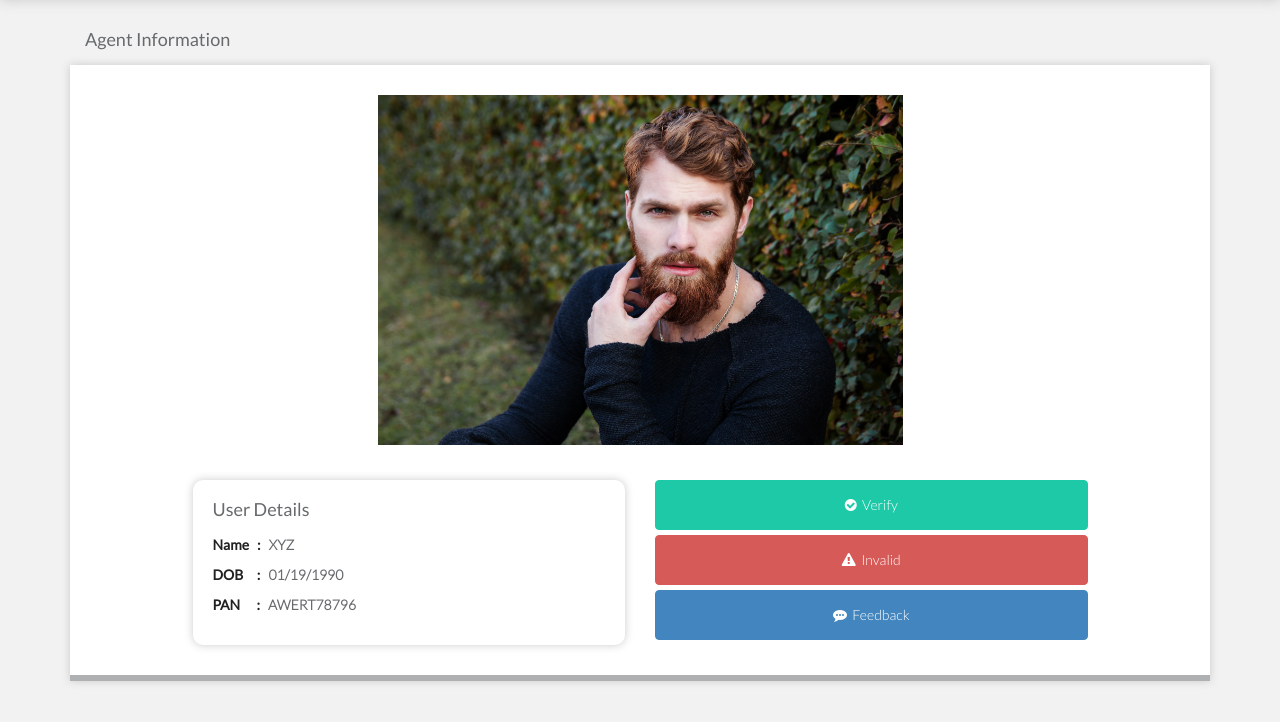
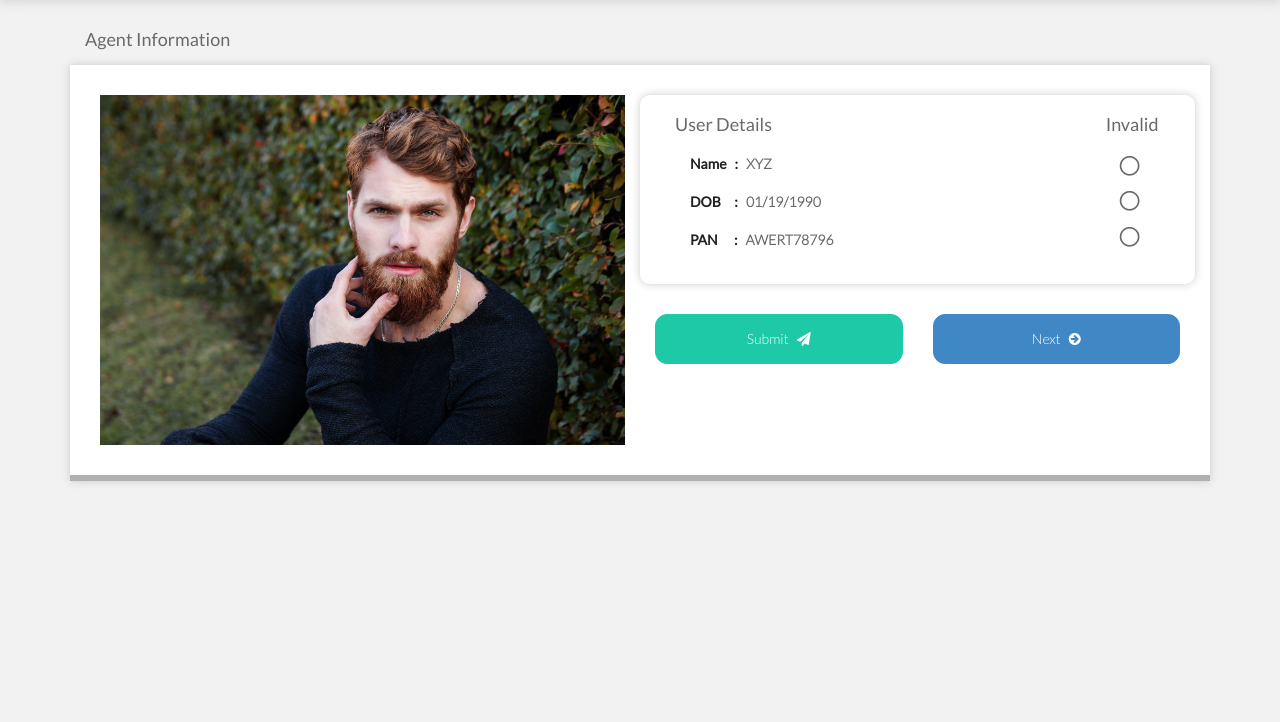
Before and after one commit to sheeshmohsin/insta_hack, a Django app: template panverification/templates/agent.html in a window 1280 px wide. Shown: the part 62-784 px from the top of the page. Run offline with Django 3.2, Linux system fonts and the light colour scheme; the template is opened without the code that fills it, so the values that code supplies are empty; parts of the project's set-up code (start-up, migrations or seed data) failed here and were passed over.

Commit message:
Layout Change of Agent and Design of checkbox is added..

```diff
--- a/panverification/templates/agent.html
+++ b/panverification/templates/agent.html
@@ -44,20 +44,15 @@
 			</div>
 			<div class="col-md-12 col-lg-12 custom-box-shadow custom-bg custom-padding custom-border">
 				<div class="row">
-					<div class="col-md-3 col-lg-3"></div>
 					<div class="col-md-6 col-lg-6">
 						<img src="assets/img/user.jpeg" alt="user_pan image" class="img-responsive image-height">
 					</div>
-					<div class="col-md-3 col-lg-3"></div>
-				</div>
-				<div class="row">
-					<div class="col-lg-1"></div>
-					<div class="col-lg-10 agent-margin">
+					<div class="col-md-6 col-lg-6 custom-right-margin">
 						<div class="row">
-							<div class="col-md-6 col-lg-6">
-								<div class="col-md-12 col-lg-12 custom-box-shadow agent-padding agent-border-radius agent-text">
-									<h4>User Details</h4>
-									<div class="row">
+							<div class="col-md-12 col-lg-12 col-xs-12 col-sm-12 custom-box-shadow agent-padding agent-border-radius agent-text custom-border-all">
+								<form class="form" role="form">
+									<div class="col-md-10 col-lg-10 col-xs-8">
+										<h4>User Details</h4>
 										<div class="col-md-12 col-lg-12">
 											<p class="medium-bold">Name&nbsp;&nbsp; : &nbsp; <span class="semi-bold">XYZ</span></p>
 										</div>
@@ -68,20 +63,35 @@
 											<p class="medium-bold">PAN&nbsp;&nbsp;&nbsp;&nbsp;&nbsp; : &nbsp; <span class="semi-bold">AWERT78796</span></p>
 										</div>
 									</div>
-								</div>
+									<div class="col-md-2 col-lg-2 col-xs-4">
+										<h4 class="text-center">Invalid</h4>
+										<div class="row">
+											<div class="col-md-12 col-lg-12 custom-checkbox text-center first-margin">
+												<input id="name" type="checkbox" />
+	  											<label for="name"></label>
+											</div>
+											<div class="col-md-12 col-lg-12 custom-checkbox text-center first-margin">
+												<input id="dob" type="checkbox" />
+	  											<label for="dob"></label>
+											</div>
+											<div class="col-md-12 col-lg-12 custom-checkbox text-center first-margin">
+												<input id="pan" type="checkbox" />
+	  											<label for="pan"></label>
+											</div>
+										</div>
+									</div>
+								</form>
 							</div>
-							<div class="col-md-6 col-lg-6 margin-top">
-								<div class="row">
-									<div class="col-lg-12 col-md-12">
-										<button type="button" class="btn btn-success btn-submit btn-padding-big btn-block"><i class="fa fa-check-circle" aria-hidden="true"></i>&nbsp; Verify</button>
-										<button type="button" class="btn btn-danger btn-padding-big btn-invalid btn-block"><i class="fa fa-exclamation-triangle" aria-hidden="true"></i>&nbsp; Invalid</button>
-										<button type="button" class="btn btn-primary btn-padding-big btn-feedback btn-block"><i class="fa fa-commenting" aria-hidden="true"></i>&nbsp; Feedback</button>
-									</div>
-								</div>
+						</div>
+						<div class="row button-margin-top">
+							<div class="col-lg-6 col-md-6 text-center">
+								<button type="button" class="btn btn-success btn-submit btn-padding-big btn-block btn-border-radius">Submit &nbsp; <i class="fa fa-paper-plane" aria-hidden="true"></i></button>
+							</div>
+							<div class="col-lg-6 col-md-6 text-center custom-right-margin-btn">
+								<button type="button" class="btn btn-primary btn-next btn-padding-big btn-block btn-border-radius">Next &nbsp; <i class="fa fa-arrow-circle-right" aria-hidden="true"></i></button>
 							</div>
 						</div>
 					</div>
-					<div class="col-lg-1"></div>
 				</div>
 			</div>
 		</div>
--- a/panverification/templates/assets/css/custom.css
+++ b/panverification/templates/assets/css/custom.css
@@ -234,44 +234,65 @@ body{
 	font-weight:600;
 	font-family: Lato-Regular;
 	color:#212121;
+	line-height: 2;
 }
 .agent-border-radius{
 	border-radius:10px;
 }
-.btn-invalid{
-	background-color:#d65a57;
-	border-color:#d65a57;
-	font-family:Lato-Light;
+.custom-checkbox input[type=checkbox] {
+  display: none;
+}
+/* to hide the checkbox itself */
+.custom-checkbox input[type=checkbox] + label:before {
+  content: "\f1db";
+  font-size: 23px;
+  color:#676a6c;
+  font-family: "FontAwesome";
+  speak: none;
+  font-style: normal;
+  font-weight: normal;
+  font-variant: normal;
+  text-transform: none;
+  line-height: 1.3;
+  -webkit-font-smoothing: antialiased;
+  display: inline-block;
+  margin-right: 5px;
+}
+.custom-checkbox input[type=checkbox]:checked + label:before {
+  content: "\f057";
+  display: inline-block;
+  animation:fadein 0.4s ease-in;
+}
+.custom-checkbox input[type=checkbox]:checked + label:before {
+  font-size: 23px;
+  vertical-align: top;
+  color:#e60000;
+  line-height: 1.3;
+}
+.first-margin{
+	margin-top: 1px;
+}
+.button-margin-top{
+	margin-top:30px;
+}
+.btn-next{
+	background-color:#4088c5;
+	border-color:#4088c5;
+	font-family: Lato-Light;
 	-webkit-transition:border-color 0.3s ease-in-out;
 	-moz-transition:all 0.3s ease-in-out;
 	-o-transition:all 0.3s ease-in-out;
 	-ms-transition:all 0.3s ease-in-out;
 	transition:all 0.3s ease-in-out;
 }
-.btn-feedback{
-	background-color:#4386bf;
-	border-color:#4386bf;
+.btn-next:hover, .btn-next:focus, .btn-next:active{
+	background-color:#286090;
 	color:#ffffff;
-	font-family:Lato-Light;
-	-webkit-transition:border-color 0.3s ease-in-out;
-	-moz-transition:all 0.3s ease-in-out;
-	-o-transition:all 0.3s ease-in-out;
-	-ms-transition:all 0.3s ease-in-out;
-	transition:all 0.3s ease-in-out;
-}
-.btn-invalid:hover, .btn-invalid:focus, .btn-invalid:active{
-	background-color:#c9302c;
-	border-color:#c9302c;
-	color:#ffffff;
-	outline:none;
+	border-color:#286090;
 	box-shadow: rgba(196, 196, 196, .88) 0px 6px 10px;
 }
-.btn-feedback:hover, .btn-feedback:focus, .btn-feedback:active{
-	background-color:#286090;
-	border-color:#286090;
-	color:#ffffff;
-	outline:none;
-	box-shadow: rgba(196, 196, 196, .88) 0px 6px 10px;
+.btn-border-radius{
+	border-radius:12px;
 }
 /*.image-height{
 	height:360px;
@@ -282,6 +303,24 @@ body{
 	}
 	.margin-top{
 		margin-top:0px !important;
+	}
+	.agent-padding {
+	    padding: 20px !important;
+	}
+	.custom-right-margin{
+		margin-top:0 !important;
+	}
+	.custom-right-margin-btn{
+		margin-top:0 !important;
+	}
+	.button-margin-top{
+		margin-top:30px !important;
+	}
+	.custom-box-shadow{
+		box-shadow: rgba(196, 196, 196, .88) 0px 0px 8px !important;
+	}
+	.custom-border-all{
+		border:none !important;
 	}
 	/*.image-height{
 		height:360px !important;
@@ -294,6 +333,24 @@ body{
 	.margin-top{
 		margin-top:0px !important;
 	}
+	.agent-padding {
+	    padding: 20px !important;
+	}
+	.custom-right-margin{
+		margin-top:0 !important;
+	}
+	.custom-right-margin-btn{
+		margin-top:0 !important;
+	}
+	.button-margin-top{
+		margin-top:30px !important;
+	}
+	.custom-box-shadow{
+		box-shadow: rgba(196, 196, 196, .88) 0px 0px 8px !important;
+	}
+	.custom-border-all{
+		border:none !important;
+	}
 }
 @media (min-width:768px){
 	.custom-margin {
@@ -301,6 +358,21 @@ body{
 	}
 	.margin-top{
 		margin-top:25px;
+	}
+	.agent-padding {
+	    padding: 15px;
+	}
+	.custom-right-margin{
+		margin-top:25px;
+	}
+	.custom-right-margin-btn{
+		margin-top:20px;
+	}
+	.button-margin-top{
+		margin-top:25px;
+	}
+	.custom-box-shadow{
+		box-shadow: none;
 	}
 }
 @media (min-width:320px){
@@ -310,8 +382,69 @@ body{
 	.margin-top{
 		margin-top:25px;
 	}
+	.agent-padding {
+	    padding: 13px;
+	}
+	.custom-right-margin{
+		margin-top:25px;
+	}
+	.custom-right-margin-btn{
+		margin-top:20px;
+	}
+	.button-margin-top{
+		margin-top:25px;
+	}
+	.custom-box-shadow{
+		box-shadow: none;
+	}
+	.custom-border-all{
+		border:1px solid rgba(196, 196, 196, .88);
+	}
 	/*.image-height {
 	    height: 200px;
 	}*/
 }
+@keyframes tick{
+  	0%{
+    	transform:scale(0)
+  	}
+  	90%{
+    	transform:scale(1.6)
+  	}
+  	100%{
+    	transform:scale(1)
+  	}
+}
+@keyframes fadein {
+    from {
+        opacity:0;
+    }
+    to {
+        opacity:1;
+    }
+}
+@-moz-keyframes fadein { /* Firefox */
+    from {
+        opacity:0;
+    }
+    to {
+        opacity:1;
+    }
+}
+@-webkit-keyframes fadein { /* Safari and Chrome */
+    from {
+        opacity:0;
+    }
+    to {
+        opacity:1;
+    }
+}
+@-o-keyframes fadein { /* Opera */
+    from {
+        opacity:0;
+    }
+    to {
+        opacity: 1;
+    }
+}
 /*-----======= Navbar CSS Ends =====-------*/
```
